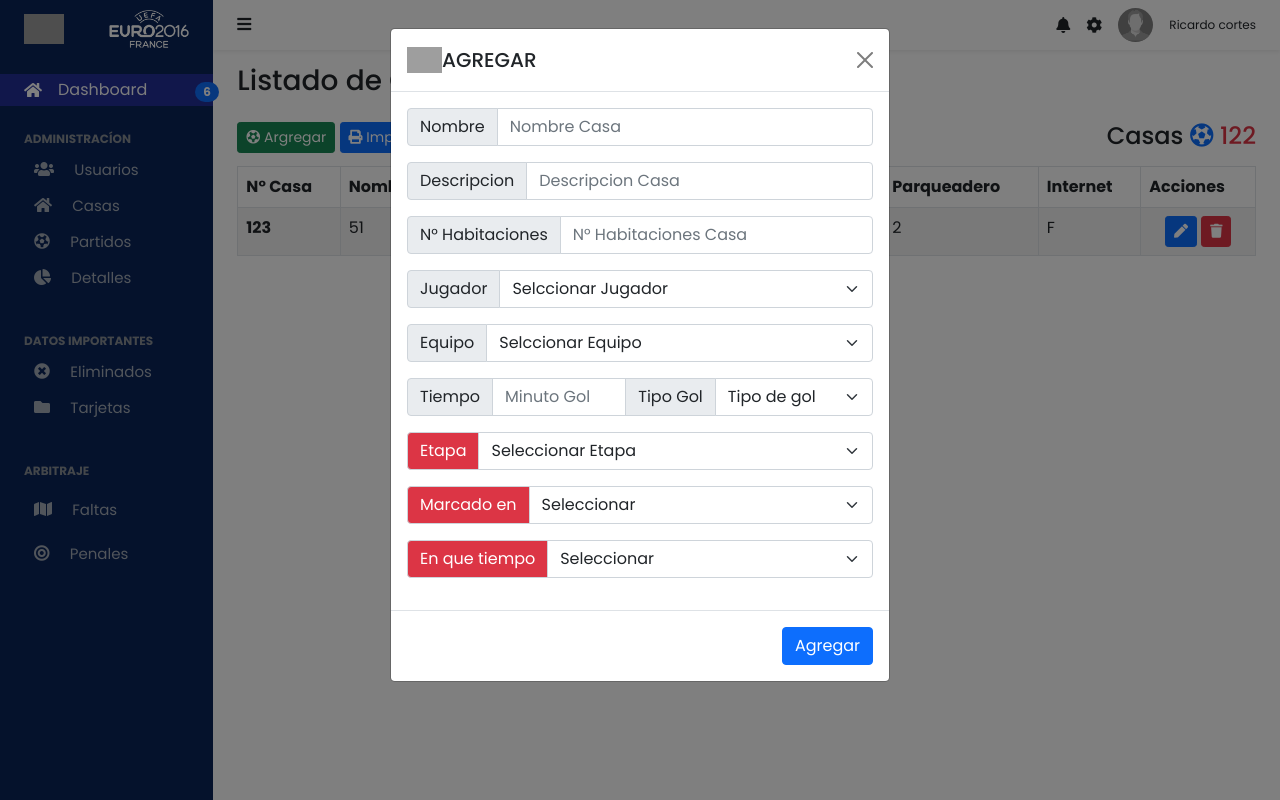
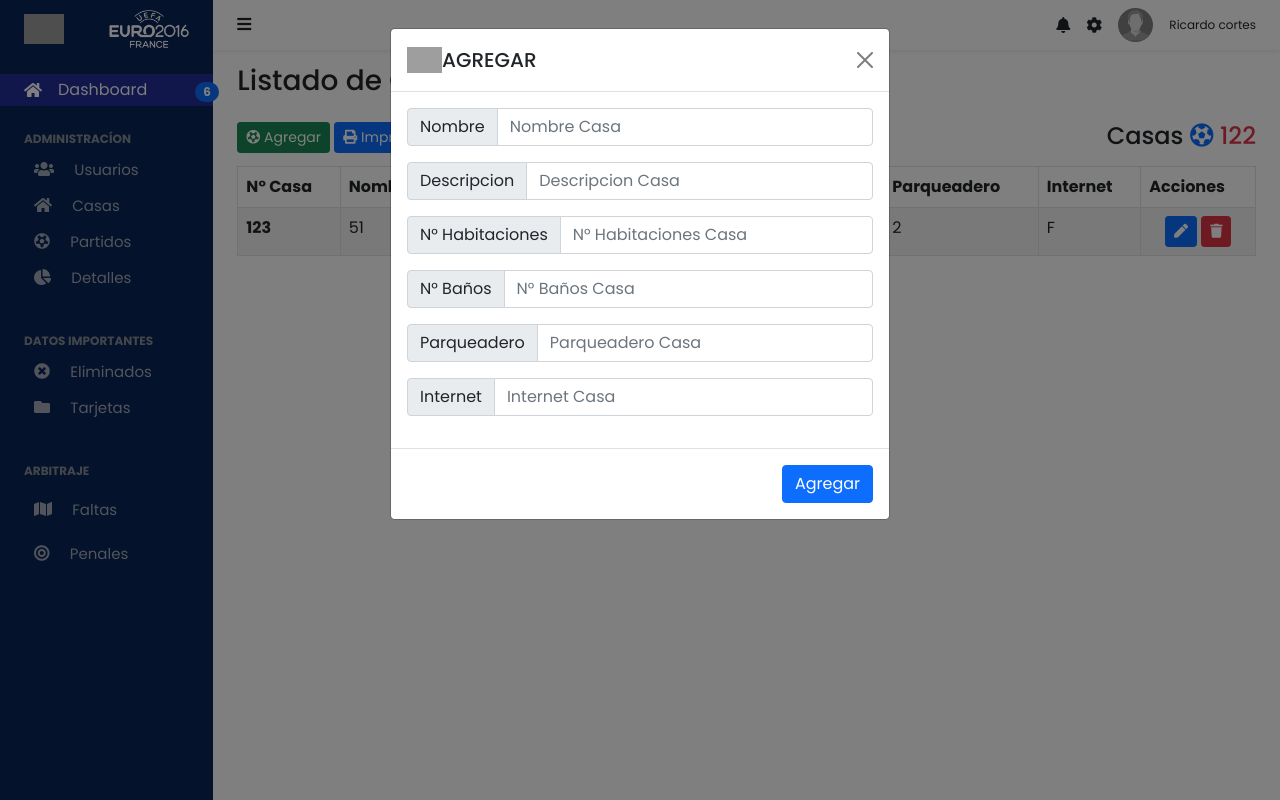
Before and after one commit to solemme1987/home, a PHP site: page /casas in a window 1280 px wide, after a click on "Agregar". Run offline with PHP 8.4, Linux system fonts and the light colour scheme; some libraries are stand-ins or nearby versions; grey boxes are pictures that could not be loaded.

Commit message:
segundo cambio del boton agregar finalizado

```diff
--- a/backend/view/components/casas.php
+++ b/backend/view/components/casas.php
@@ -8,7 +8,7 @@
 
     <div>
         <button class="btn btn-success btn-sm mr-2 " data-bs-toggle="modal" data-bs-target="#insertHome">
-            <i class="fas fa-futbol"></i> Argregar
+            <i class="fas fa-futbol"></i> Agregar
         </button>
         <button class="btn btn-primary btn-sm">
           <i class="fas fa-print"></i> Imprimr
--- a/backend/view/components/helpers/insertHome.php
+++ b/backend/view/components/helpers/insertHome.php
@@ -28,74 +28,23 @@
                     aria-label="homeName"  aria-describedby="addon-wrapping">
                  </div>
 
+                 <div class="input-group flex-nowrap mb-3">
+                    <span class="input-group-text " id="addon-wrapping" >N° Baños</span>
+                    <input type="text" class="form-control" name="N° Baños" id="N° BañosHome" placeholder="N° Baños Casa"
+                    aria-label="homeName"  aria-describedby="addon-wrapping">
+                 </div>
 
-            <div class="input-group mb-3 ">
-                <span class="input-group-text " >Jugador</span>
-                <select class="form-select"  id="player" name="player" required>
-                        <option selected>Selccionar Jugador</option>
-                        <?php
-                            // $showPlayer = new PlayerMastController();
-                            // $showPlayer-> showPlayerController();
-                        ?>
-                </select>
-            </div>
+                 <div class="input-group flex-nowrap mb-3">
+                    <span class="input-group-text " id="addon-wrapping" >Parqueadero </span>
+                    <input type="text" class="form-control" name="Parqueadero " id="Parqueadero Home" placeholder="Parqueadero Casa"
+                    aria-label="homeName"  aria-describedby="addon-wrapping">
+                 </div>
 
-            <div class="input-group mb-3 ">
-                <span class="input-group-text " >Equipo</span>
-                <select class="form-select" id="team" name="team"  required>
-                        <option selected>Selccionar Equipo</option>
-                        <?php
-                            // $showCountry = new CountryController();
-                            // $showCountry-> showCountryController();
-                        ?>
-                </select>
-            </div>
-
-            <div class="input-group mb-3 ">
-                <span class="input-group-text " >Tiempo</span>
-                <input type="number" class="form-control" id="time" placeholder="Minuto Gol"  aria-label="Minuto Gol" name="time" aria-describedby="Minuto Gol" required>
-
-                <span class="input-group-text" >Tipo Gol</span>
-                <select class="form-select" id="goal_type" name="goal_type" required>
-                    <option selected>Tipo de gol</option>
-                    <option value="N">Normal</option>
-                    <option value="P">Penal</option>
-                </select>
-            </div>
-
-            <div class="input-group mb-3 ">
-
-                <span class="input-group-text bg-danger text-white" >Etapa</span>
-                <select class="form-select" id="stage" name="stage" required>
-                    <option selected>Seleccionar Etapa</option>
-                    <option value="G">Grupos</option>
-                    <option value="R">Octavos</option>
-                    <option value="Q">Cuartos</option>
-                    <option value="S">Semifinal</option>
-                    <option value="F">Final</option>
-                </select>
-
-            </div>
-
-            <div class="input-group mb-3 ">
-                <span class="input-group-text bg-danger text-white" >Marcado en</span>
-                <select class="form-select" id="schedule" name="schedule"  required>
-                    <option selected>Seleccionar</option>
-                    <option value="NT">Tiempo Normal</option>
-                    <option value="ST">Tiempo Adicional</option>
-                    <option value="ET">Tiempo Extra</option>
-                </select>
-            </div>
-
-            <div class="input-group mb-3 ">
-                <span class="input-group-text bg-danger text-white" >En que tiempo</span>
-                <select class="form-select" id="half" name="half"  required>
-                    <option selected>Seleccionar</option>
-                    <option value="1">1 Primer Tiempo</option>
-                    <option value="2">2 Segundo Tiempo </option>
-                </select>
-            </div>
-
+                 <div class="input-group flex-nowrap mb-3">
+                    <span class="input-group-text " id="addon-wrapping" >Internet</span>
+                    <input type="text" class="form-control" name="Internet" id="InternetHome" placeholder="Internet Casa"
+                    aria-label="homeName"  aria-describedby="addon-wrapping">
+                 </div>
         </div>
 
         <div class="modal-footer">
```
